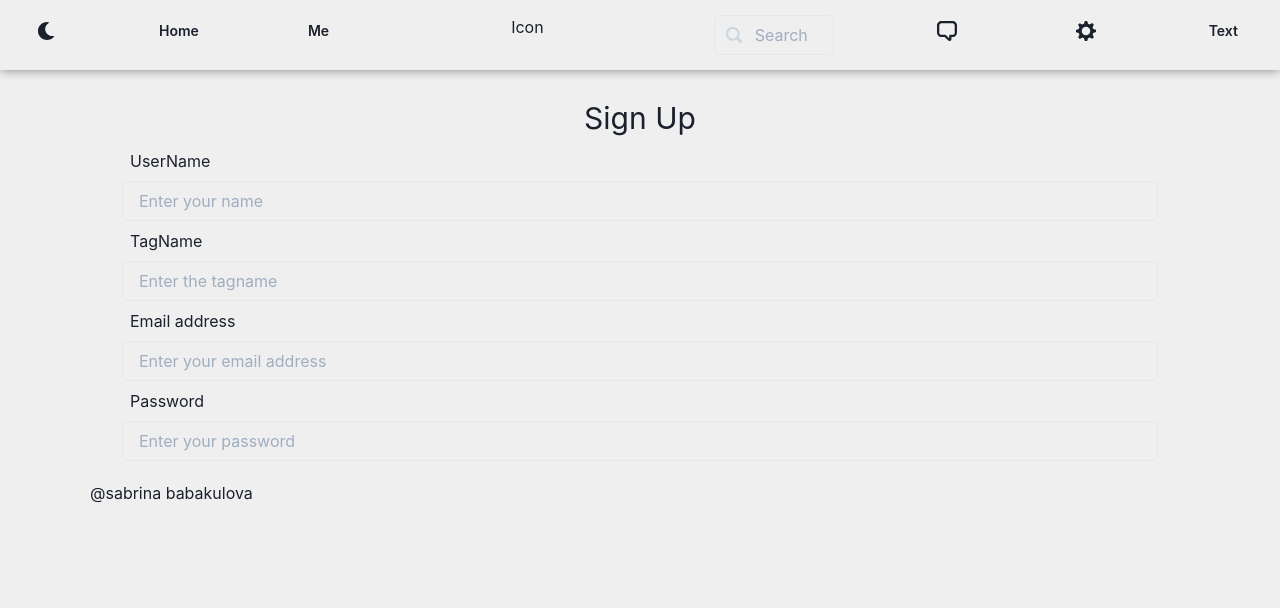
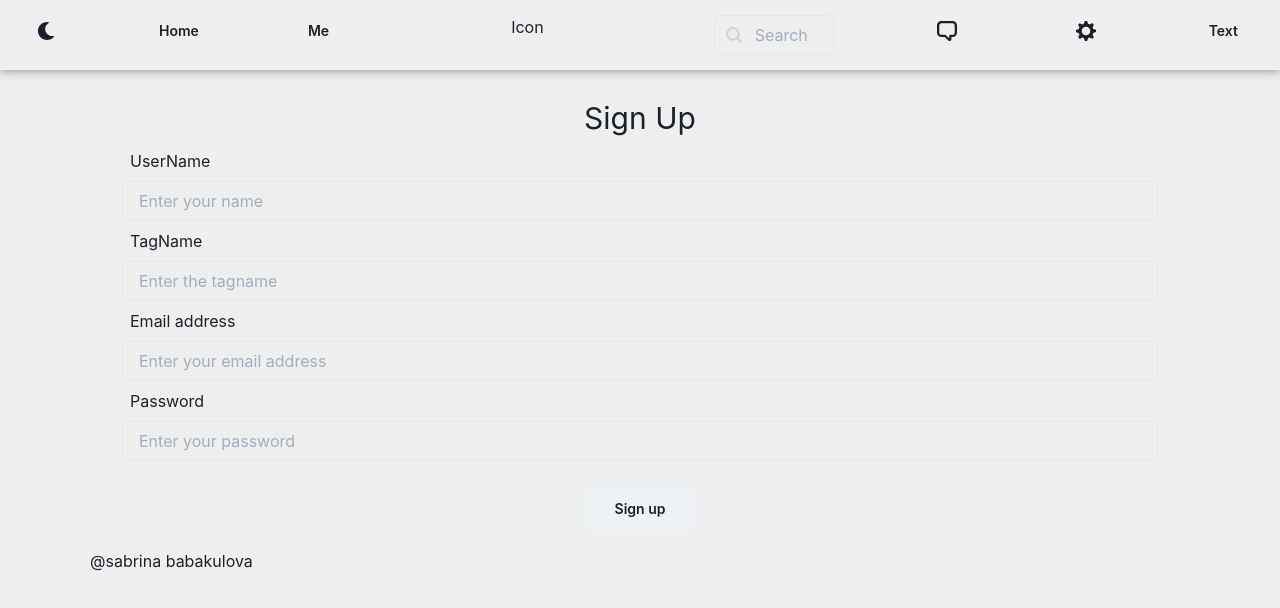
Before and after one commit to sabrina34352/Social-app, a React (Create React App) app: page /settings in a window 1280 px wide. Shown: the top 608 px of the page. Built offline with nearby package versions, Linux system fonts and the light colour scheme.

Commit message:
registration just dropped

```diff
--- a/src/components/signup.jsx
+++ b/src/components/signup.jsx
@@ -1,26 +1,105 @@
-import React from 'react';
-import { Box, Text, Input } from '@chakra-ui/react';
+import React, { useState } from 'react';
+import { Box, Text, Input, Button, Center } from '@chakra-ui/react';
 
-function signup() {
+function Signup() {
+  const [error, setError] = useState({});
+  const [tagname, setTagname] = useState('');
+  const [username, setUsername] = useState('');
+  const [email, setEmail] = useState('');
+  const [password, setPassword] = useState('');
+  function errors(num) {
+    if (Object.keys(error).length !== 0) {
+      return (
+        <Text color="red.400" m={3}>
+          {error[num].msg}
+        </Text>
+      );
+    }
+  }
+
+  async function addUsers() {
+    await fetch('http://localhost:8000/auth/registration', {
+      method: 'post',
+      body: JSON.stringify({
+        tagname,
+        username,
+        email,
+        password,
+      }),
+      headers: { 'Content-Type': 'application/json' },
+    })
+      .then(res => {
+        if (!res.ok) {
+          res
+            .json()
+            .then(data => {
+              setError(data);
+            })
+            .catch(err => console.log(err));
+        } else {
+          res.json();
+          setError({});
+        }
+      })
+      .catch(err => console.log('something went wrong', err));
+  }
+
+  console.log(error);
+
   return (
     <>
       <Box mb={5}>
-        <Text  textAlign="center" fontSize="30px">
+        <Text textAlign="center" fontSize="30px">
           Sign Up
         </Text>
         <Box m="0 2em">
           <Text m={2}>UserName</Text>
-          <Input placeholder="Enter your name" />
+          <Input
+            placeholder="Enter your name"
+            value={username}
+            onChange={event => setUsername(event.target.value)}
+          />
+          {errors(1)}
           <Text m={2}>TagName</Text>
-          <Input placeholder="Enter the tagname" />
+          <Input
+            placeholder="Enter the tagname"
+            value={tagname}
+            onChange={event => setTagname(event.target.value)}
+          />
+          {errors(0)}
           <Text m={2}>Email address</Text>
-          <Input placeholder="Enter your email address" />
+          <Input
+            placeholder="Enter your email address"
+            value={email}
+            onChange={event => setTagname(event.target.value)}
+          />
+          {errors(2)}
           <Text m={2}>Password</Text>
-          <Input placeholder="Enter your password" />
+          <Input
+            placeholder="Enter your password"
+            value={password}
+            onChange={event => setPassword(event.target.value)}
+          />
+          {errors(3)}
+          <Center mt={7}>
+            <Button
+              variant="solid"
+              p="20px 30px"
+              onClick={() => {
+                addUsers();
+                setEmail('');
+                setPassword('');
+                setUsername('');
+                setTagname('');
+              }}
+            >
+              Sign up
+            </Button>
+          </Center>
         </Box>
       </Box>
     </>
   );
 }
 
-export default signup;
+export default Signup;
--- a/src/pages/Posting.jsx
+++ b/src/pages/Posting.jsx
@@ -6,7 +6,8 @@ import {
   Textarea,
   Button,
   Input,
-  Text
+  Text,
+  Center,
 } from '@chakra-ui/react';
 
 function Posting() {
@@ -16,28 +17,29 @@ function Posting() {
   const [heading, setHeading] = useState('');
   const [text, setText] = useState('');
 
-  async function addComment(){
+  async function addComment() {
     await fetch('http://localhost:8000/api/posting/add-comment', {
       method: 'post',
       body: JSON.stringify({ username, tagname, heading, text }),
       headers: { 'Content-Type': 'application/json' },
     })
-      .then((res) => {
-        if(!res.ok){
-          res.json()
-          // .then(data => console.log(data[0]))
-          .then(data=>{setError(data[0])})
-          .catch(err => {setError(err)})
-        }else{
+      .then(res => {
+        if (!res.ok) {
+          res
+            .json()
+            .then(data => {
+              setError(data[0]);
+            })
+            .catch(err => {
+              console.log(err);
+            });
+        } else {
           res.json();
           setError({});
         }
       })
-      .catch(err => console.log("Something went wrong!"))
-  };
-
-
-
+      .catch(err => console.log('Something went wrong!'));
+  }
 
   return (
     <Box pos="relative">
@@ -63,19 +65,23 @@ function Posting() {
           <Textarea
             placeholder="Space for additional explanation"
             size="lg"
-            resize="none"
             value={text}
             onChange={event => setText(event.target.value)}
           />
         </SimpleGrid>
       </VStack>
+      {Object.keys(error).length !== 0 && (
+        <Text color="red.400" m={3}>
+          Error: {error.param} {error.msg}
+        </Text>
+      )}
+
+      <Center>
         <Button
           colorScheme="teal"
           size="lg"
           variant="outline"
           borderRadius="lg"
-        pos="fixed"
-        right={20}
           onClick={() => {
             addComment();
             setUsername('');
@@ -86,17 +92,7 @@ function Posting() {
         >
           Post
         </Button>
-      {/* {Boolean(error) && error.map(eachone, index)=>{
-        return (
-        <Box>
-          <Text>There is an error:  </Text>
-
-        </Box>
-      )
-      }} */}
-      {Object.keys(error).length !== 0 && (
-        <Text color="red.400" m={3}>  Error: {error.param}<br/> {error.msg}</Text>
-      )}
+      </Center>
     </Box>
   );
 }
```
Also changed, not shown: 2 other files (tests, documents, lock files or other folders). Lines whose indentation alone changed are shown as unchanged.
